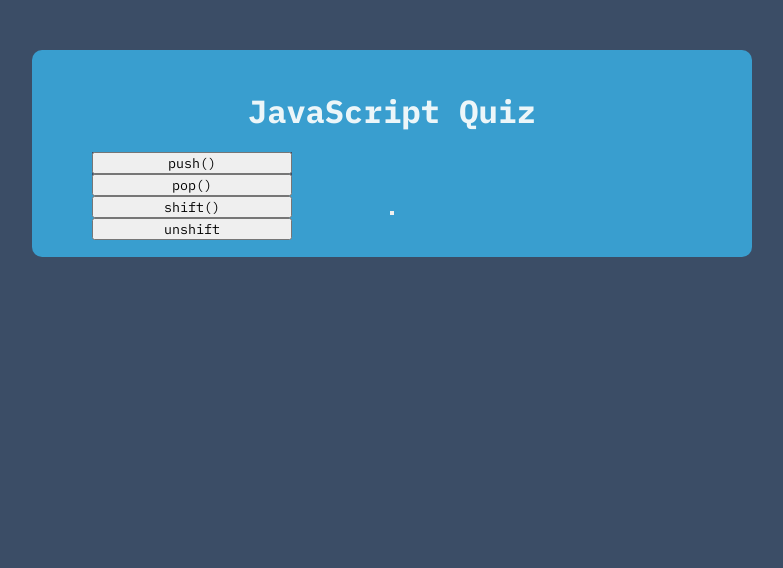
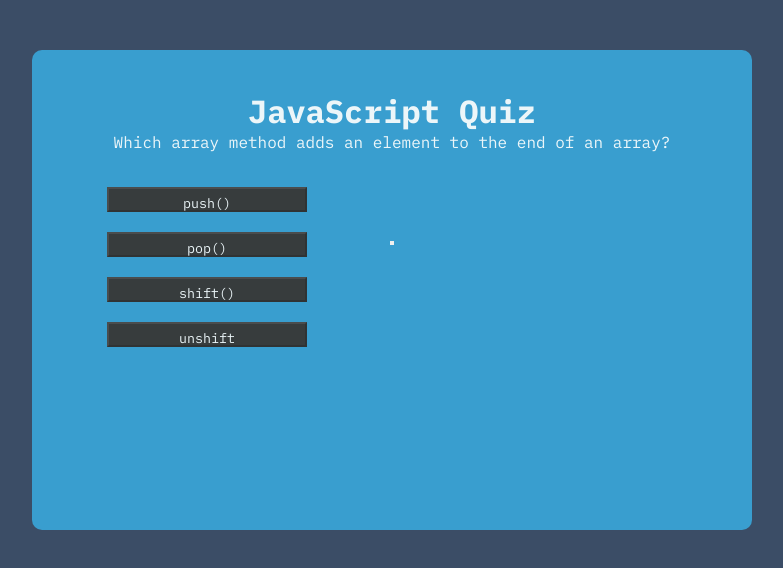
Before and after one commit to tmHarris66/JavascriptQuiz, a plain HTML site: page index.html in a window 1280 px wide. Both pictures are taken after a click on the button "push()". Shown: the whole page, without its empty margins (248-1031 px from the left). Drawn offline with Linux system fonts and the light colour scheme.

Commit message:
Butons disabling when clicked, showing right/wrong is next step

```diff
--- a/scripts.js
+++ b/scripts.js
@@ -30,18 +30,36 @@ const quizData = [
     answer: 3,
   },
 ];
-let currentQ = 0;
+let currentQ = 0; //Sets Current Question
 
+loadQuestion();
+//Displays the question and buttons
 function loadQuestion() {
   const currentQuestion = quizData[currentQ];
+  const questionText = document.createElement("p");
+  questionText.textContent = currentQuestion.question;
+  questionContainer.appendChild(questionText);
 
+  //Create and display buttons
   currentQuestion.options.forEach((options, index) => {
     const optionsButton = document.createElement("button");
+    optionsButton.className = "optionsButton";
     optionsButton.textContent = options;
     optionsButton.addEventListener("click", () => selectOption(index));
     optionsContainer.appendChild(optionsButton);
   });
+  currentQ++;
 }
-loadQuestion();
 
-//forEach loop doesn't see question options
+//Disable all option buttons when one is clicked
+function selectOption() {
+  const disableButton = document.getElementsByClassName("optionsButton");
+  for (let i = 0; i < disableButton.length; i++) {
+    disableButton[i].disabled = true;
+  }
+}
+const nextQuestionButton = document.getElementById("nextButton");
+function nextButtonClick() {
+  nextQuestionButton.addEventListener("click", loadQuestion);
+}
+//nextQuestionButton doesn't load the next question (check currentQ++)
--- a/styles.css
+++ b/styles.css
@@ -23,15 +23,35 @@ body {
   margin: 50px;
   border-radius: 10px;
   background-color: #399ecf;
+  height: 400px;
 }
 #optionsContainer {
   height: 25px;
   width: 200px;
   margin: 20px;
+  padding: 5px;
   display: flex;
   flex-direction: column;
-  background-color: #3b4d66;
 }
 .hidden {
   display: none;
 }
+
+.optionsButton {
+  height: 25px;
+  width: 200px;
+  padding: 5px;
+  margin: 10px;
+  background-color: #3b4d66;
+  color: #ecf6f9;
+  align-items: center;
+  text-align: center;
+  justify-content: center;
+}
+
+.optionsButton:hover {
+  background: #373c3d;
+}
+.optionsButton:disabled {
+  background-color: #373c3d;
+}
```
